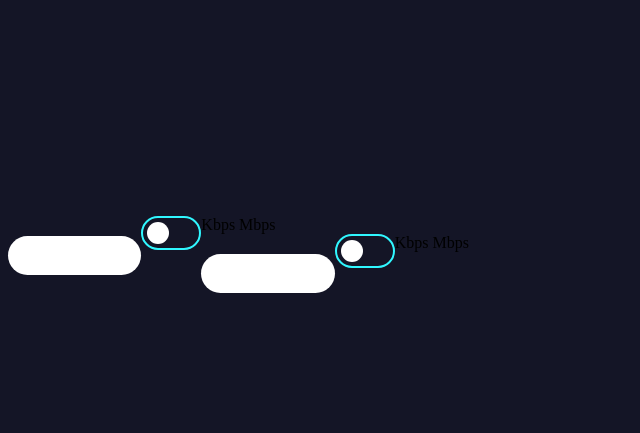
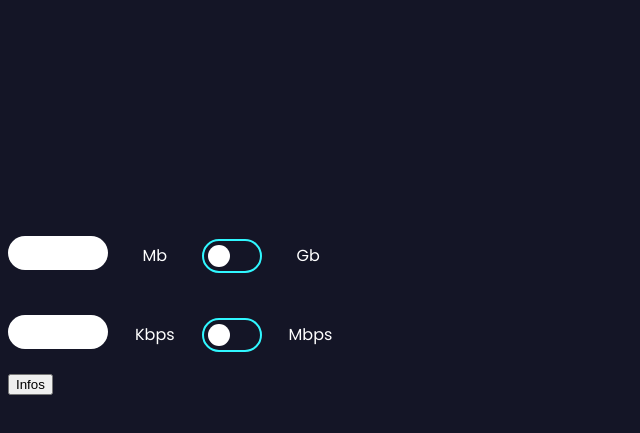
Before and after one commit to MathisTimo/DownloadCalculator, a plain HTML site: page index.html in a window 1280 px wide. Shown: the part 91-524 px from the top of the page, without its empty margins (0-640 px from the left). Drawn offline with Linux system fonts and the light colour scheme.

Commit message:
Better CSS, getInfos() JS.

```diff
--- a/index.html
+++ b/index.html
@@ -7,7 +7,31 @@
     <link rel="stylesheet" href="style.css">
     <link rel="icon" type="image/png" href="https://png.pngtree.com/element_our/md/20180427/md_5ae2bfcc6832a.png">
     <script src="jquery-3.3.1.min.js"></script>
-    <script></script>
+    <script>
+
+          // File Size
+          var fs = null;
+          //Connexion Speed
+          var cs = null;
+          // Type of Size
+          var ts = null;
+          // Type of Connexion
+          var tc = null;
+
+      function getInfos(){
+          fs = parseInt(document.getElementById("sizein").value);
+          cs = parseInt(document.getElementById("speedin").value);
+          ts = parseInt(document.getElementById("typesize").value);
+          tc = parseInt(document.getElementById("typespeed").value);
+          console.log('Info getted');
+          //if (typeSize.checked == false){}
+
+          //https://www.broadbandsolutions.com.au/business-centre/viewpoint/understanding-connection-speeds-megabytes-megabits
+      }
+      function toBytes(){
+          cs
+      }
+    </script>
   </head>
   <body id="dbody">
       <div id="logo">
@@ -22,33 +46,35 @@
       </div>
       <div id="box">
         <form>
-            <div id="row1">
+            <div class="row">
             <div class="textin">
-                <input type="text">
+                <input onchange="getInfos();" id="sizein" type="number" min="1" max="1000">
             </div>
-            <a>Kbps</a>
+            <a id="size">Mb</a>
             <div class="toggle">
                 <label class="switch">
-                <input type="checkbox">
+                <input onchange="getInfos();" id="typesize" type="checkbox">
                 <span class="slider round"></span>
                 </label>
             </div>
-            <a>Mbps</a>
+            <a id="size">Gb</a>
             </div>
-            <div id="row2">
-            <div class="textin2">
-                <input type="text">
+            <div class="row">
+            <div class="textin">
+                <input onchange="getInfos();" id="speedin" type="number" min="1" max="5000">
             </div>
-                <a>Kbps</a>
-            <div class="toggle2">
+                <a id="speed">Kbps</a>
+            <div class="toggle">
                 <label class="switch">
-                <input type="checkbox">
+                <input onchange="getInfos();" id="typespeed" type="checkbox">
                 <span class="slider round"></span>
                 </label>
             </div>
-                <a>Mbps</a>
+                <a id="speed">Mbps</a>
             </div>
         </form>
+          <button onclick="getInfos()">Infos</button>
+          <p id="time"></p>
       </div>
   </body>
 </html>
--- a/style.css
+++ b/style.css
@@ -95,38 +95,39 @@ input:checked + .slider:before {
   border-radius: 50%;
 }
 
-input[type=text] {
-  width: 10em;
-  padding: 12px 20px;
+input[type=number] {
+  width: 5em;
+  padding: 5px 20px;
   margin: 20px 0;
   box-sizing: border-box;
   border: none;
   border-radius: 50px;
   background-color: #ffffff;
-  color: white;
-
-
-
+  color: #555555;
+  font-family: roboto;
+  font-weight: 500;
+  font-size: 20px;
 }
 
 .toggle{
-    float: left;
-   /* margin-top: 23px */
+    margin-top: 23px;
+}
+
+.row{
+    display: flex;
+    flex-direction: row;
+}
+
+#size{
+    font-family: Poppins;
+    color: white;
+    padding: 27px;
+    padding-right: 35px;
+    padding-left: 34.5px;
 
 }
-.toggle2{
-    float: left;
-   /* margin-top: 23px */
-
+#speed{
+    padding: 27px;
+    font-family: Poppins;
+    color: white;
 }
-
-.textin{
-    float: left;
-}
-.textin2{
-     float: left;
-}
-
-#row2{
-    white-space: normal
-}
```
